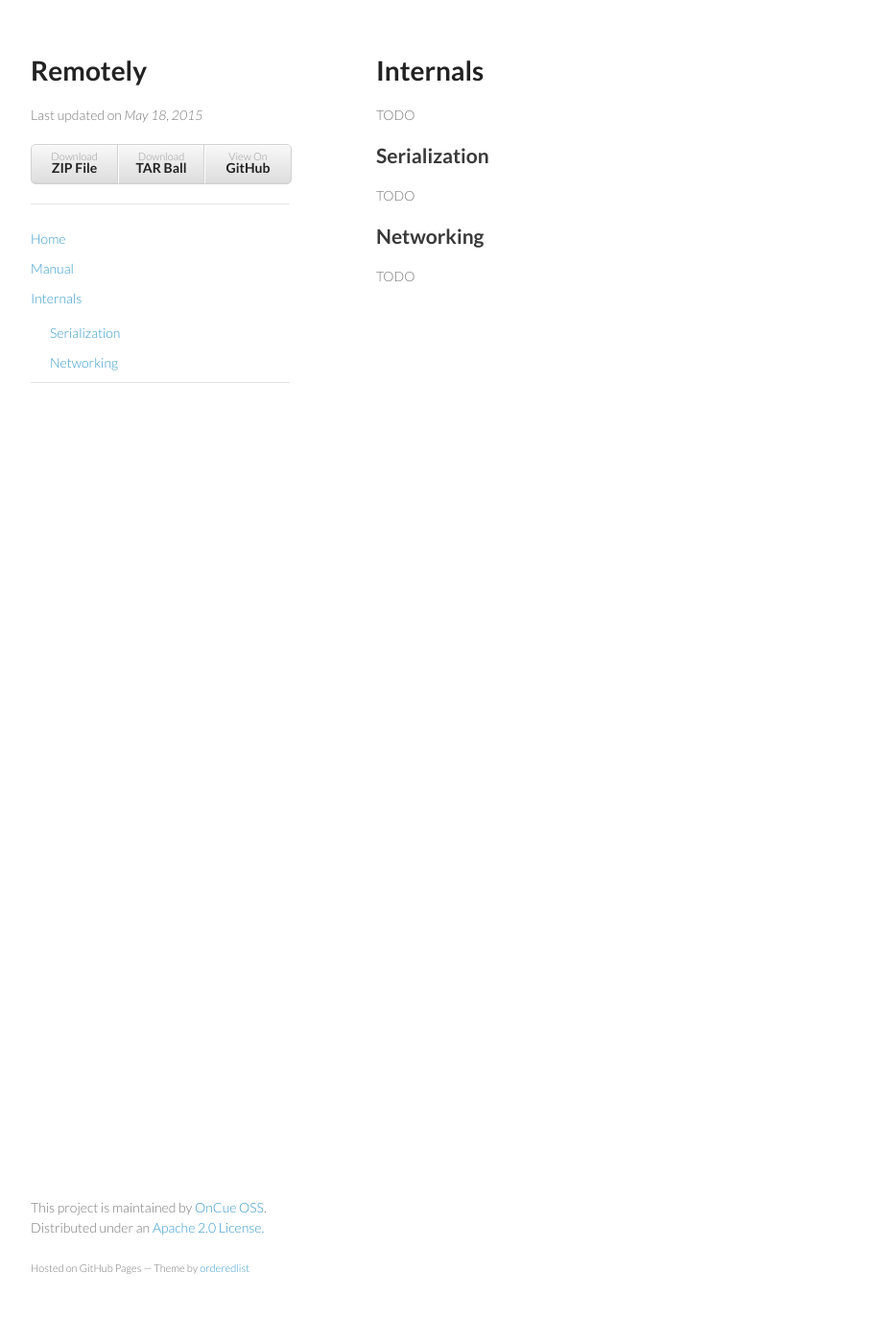
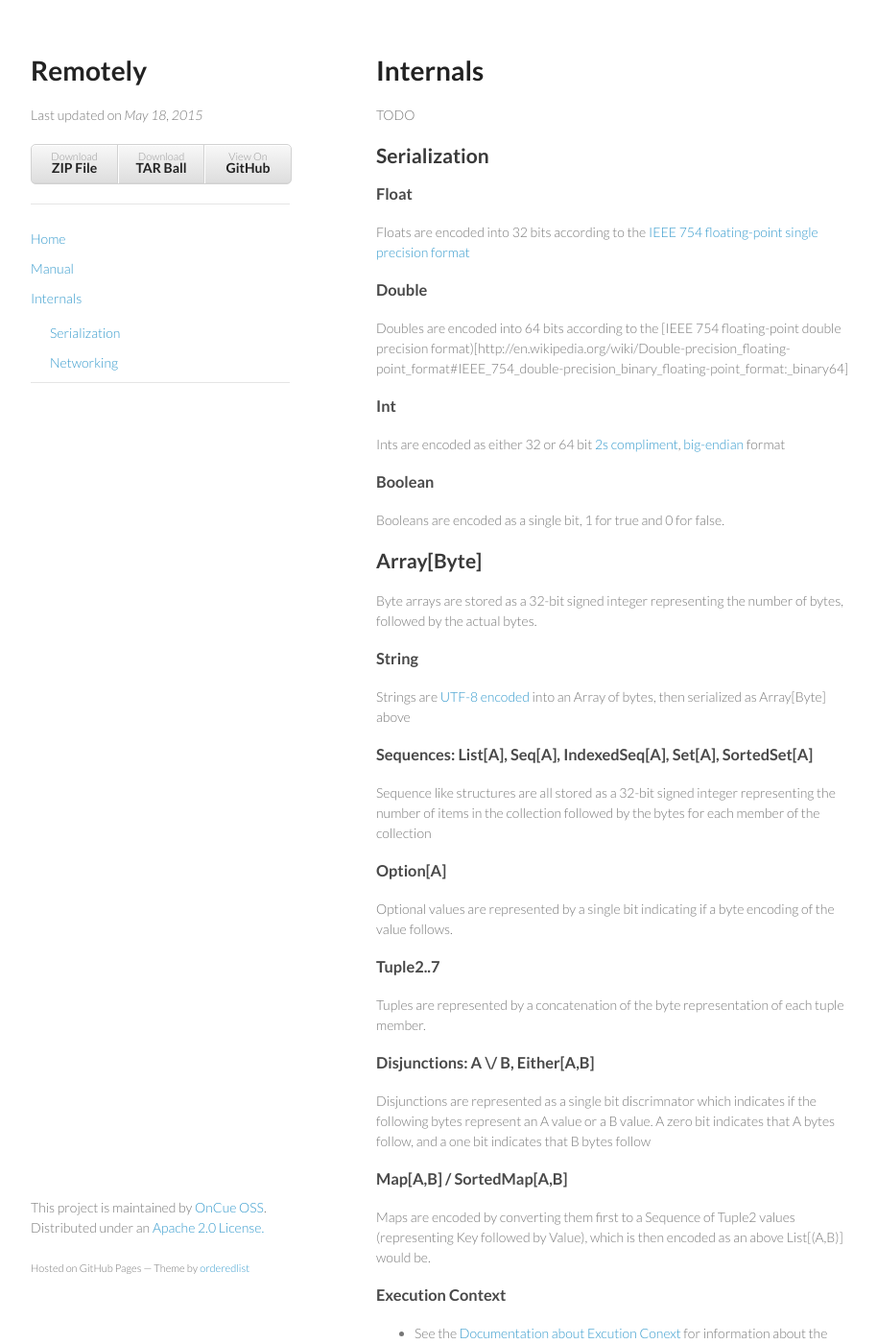
Before and after one commit to Verizon/remotely, a Jekyll site: the page built from internals.md, in a window 1280 px wide and 1400 px high. Shown: the whole window at 96% size, without its empty margins (178-1092 px from the left). Built offline with Jekyll 4.4.1, drawn with Linux system fonts in a browser that asks for light colours; Markdown is read by kramdown in place of the engine named in the settings; some of the changed text lies outside the part shown.

Commit message:
updated site

```diff
--- a/internals.md
+++ b/internals.md
@@ -12,10 +12,65 @@ TODO
 
 ## Serialization
 
-TODO
+### Float
+
+Floats are encoded into 32 bits according to the [IEEE 754 floating-point single precision format](http://en.wikipedia.org/wiki/Single-precision_floating-point_format#IEEE_754_single-precision_binary_floating-point_format:_binary32)
+
+### Double
+
+Doubles are encoded into 64 bits according to the [IEEE 754 floating-point double precision format)[http://en.wikipedia.org/wiki/Double-precision_floating-point_format#IEEE_754_double-precision_binary_floating-point_format:_binary64]
+
+### Int
+
+Ints are encoded as either 32 or 64 bit [2s compliment](http://en.wikipedia.org/wiki/Two's_complement), [big-endian](http://en.wikipedia.org/wiki/Endianness) format
+
+### Boolean
+
+Booleans are encoded as a single bit, 1 for true and 0 for false.
+
+## Array[Byte]
+
+Byte arrays are stored as a 32-bit signed integer representing the number of bytes, followed by the actual bytes.
+
+### String
+
+Strings are [UTF-8 encoded](http://en.wikipedia.org/wiki/UTF-8) into an Array of bytes, then serialized as Array[Byte] above
+
+### Sequences: List[A], Seq[A], IndexedSeq[A], Set[A], SortedSet[A]
+
+Sequence like structures are all stored as a 32-bit signed integer representing the number of items in the collection followed by the bytes for each member of the collection
+
+### Option[A]
+
+Optional values are represented by a single bit indicating if a byte encoding of the value follows.
+
+### Tuple2..7
+
+Tuples are represented by a concatenation of the byte representation of each tuple member.
+
+### Disjunctions: A \/ B, Either[A,B]
+
+Disjunctions are represented as a single bit discrimnator which indicates if the following bytes represent an A value or a B value. A zero bit indicates that A bytes follow, and a one bit indicates that B bytes follow
+
+### Map[A,B] / SortedMap[A,B]
+
+Maps are encoded by converting them first to a Sequence of Tuple2 values (representing Key followed by Value), which is then encoded as an above List[(A,B)] would be.
+
+### Execution Context
+- See the [Documentation about Excution Conext](/manual.html#execution-context]) for information about the Execution Context.
+
+An execution context is serialized as a Map[String,String] followed by a List[UUID] where uuid is encoded as 128 bits [as documented here](https://docs.oracle.com/javase/7/docs/api/java/util/UUID.html)
 
 <a name="networking"></a>
 
 ## Networking
 
 TODO
+
+### Akka I/O
+
+Currently the network I/O in remotely is currently all plumbed through [Akka I/O](http://doc.akka.io/docs/akka/snapshot/scala/io.html) internally.
+
+TODO
+
+### KeepAlive
```
Also changed, not shown: index.md (+17 -13 lines), manual.md (line endings or trailing spaces), 3 other files.
